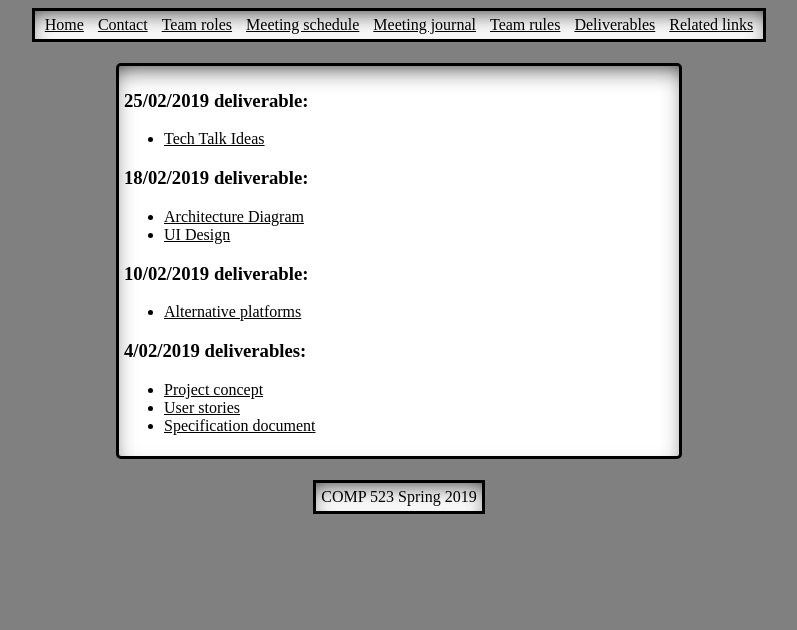
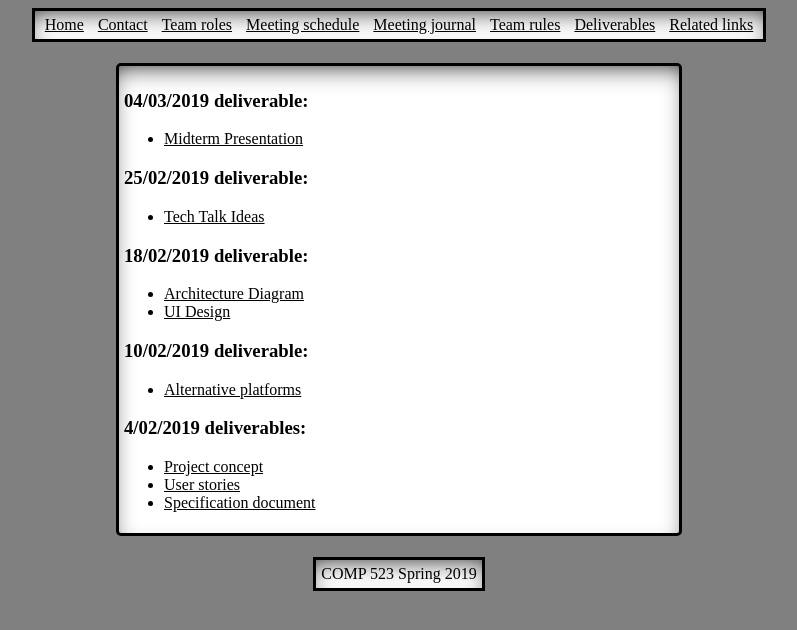
Before and after one commit to jay1723/ObjectDetectionWebsite, a Jekyll site: the page built from deliverables.md, in a window 1280 px wide. Shown: the top 630 px of the page, without its empty margins (241-1038 px from the left). Built offline with Jekyll 4.4.1, drawn with Linux system fonts in a browser that asks for light colours; our own code applies the rules of GitHub Pages for plain Markdown files.

Commit message:
added midterm presentation link to deliverables

```diff
--- a/deliverables.md
+++ b/deliverables.md
@@ -1,3 +1,6 @@
+### 04/03/2019 deliverable:
+* [Midterm Presentation](https://docs.google.com/presentation/d/1nJ68Rlk7BJJmWnp-ik7mpa59gFa4MCZow051YbC2nAI/edit?usp=sharing)
+
 ### 25/02/2019 deliverable:
 * [Tech Talk Ideas](https://docs.google.com/document/d/1ljatkXs8Zo0GPVSzwhbhWiuCpdWVTkwD5ZkaFhaVOsI/edit?usp=sharing)
 
```
